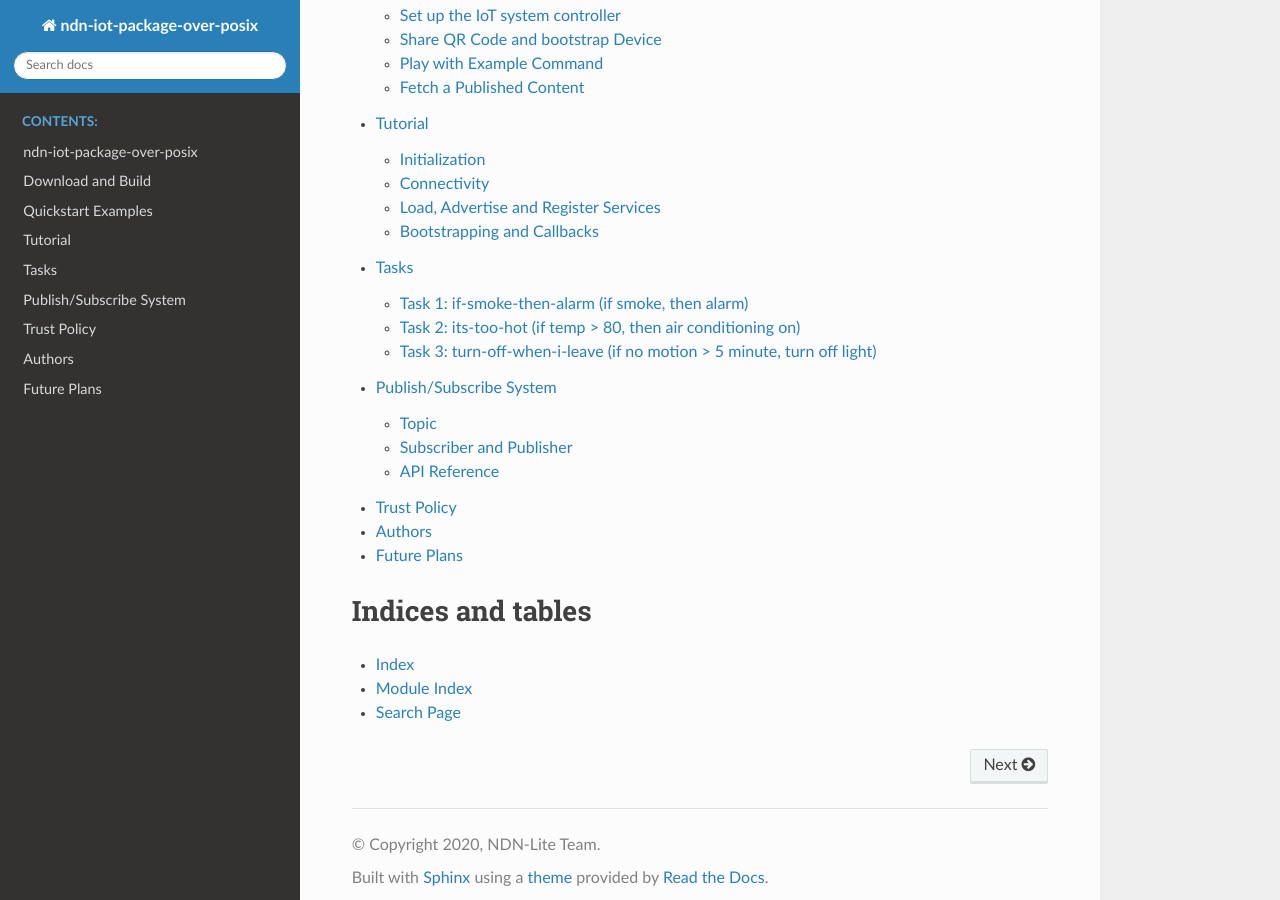
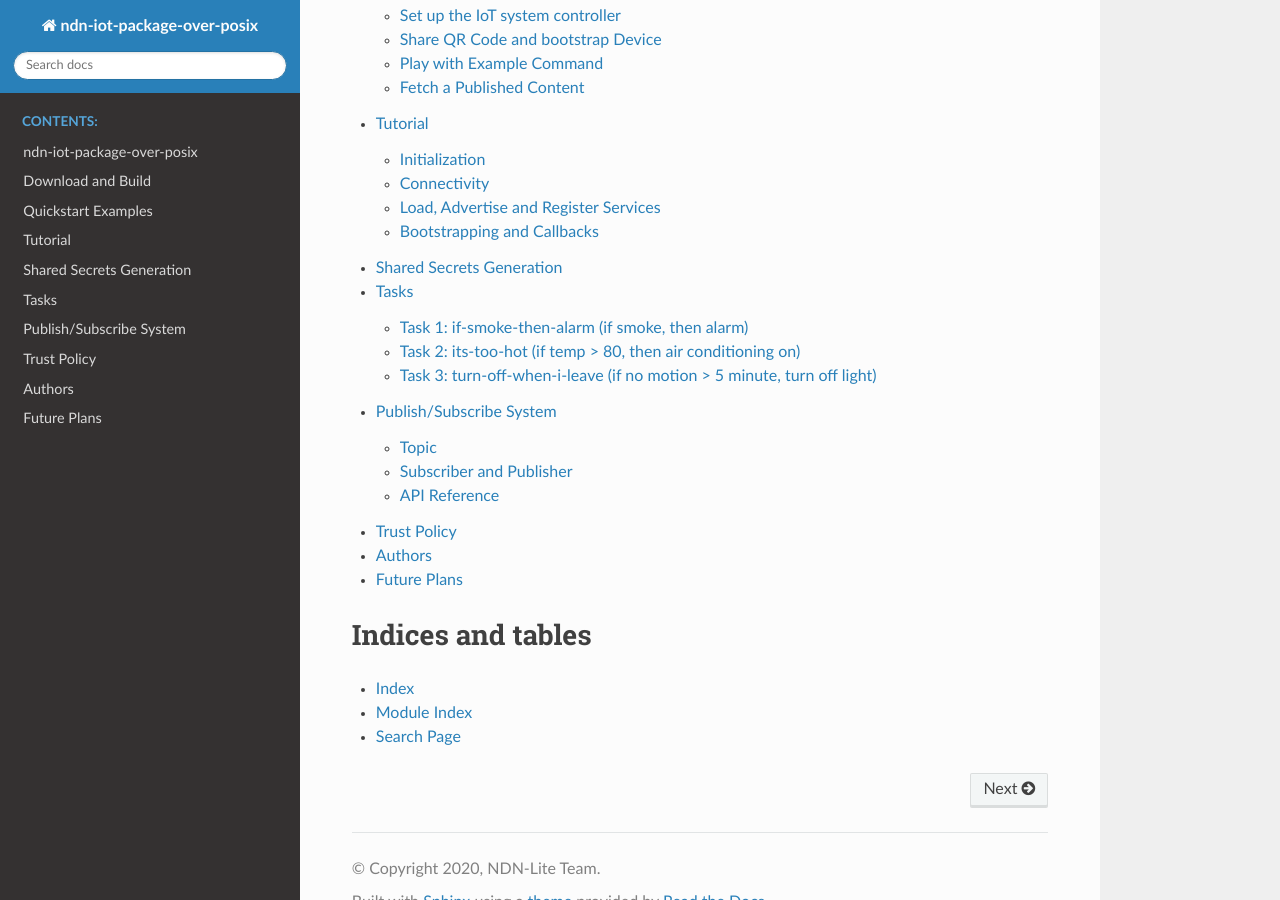
Before and after one commit to named-data-iot/ndn-iot-package-over-posix, a Sphinx documentation site: the page built from docs/index.rst, in a window 1280 px wide and 900 px high, scrolled down 469 px. Built offline with Sphinx 7.4.7 and the Read the Docs theme 2.0.0, drawn with Linux system fonts in a browser that asks for light colours.

Commit message:
add a new page

```diff
--- a/docs/index.rst
+++ b/docs/index.rst
@@ -14,6 +14,7 @@ Welcome to ndn-iot-package-over-posix's documentation!
    src/install.rst
    src/examples.rst
    src/tutorial.rst
+   src/shared-secrets-gen.rst
    src/tasks.rst
    src/spec/pub-sub.rst
    src/spec/trust-policy.rst
```
